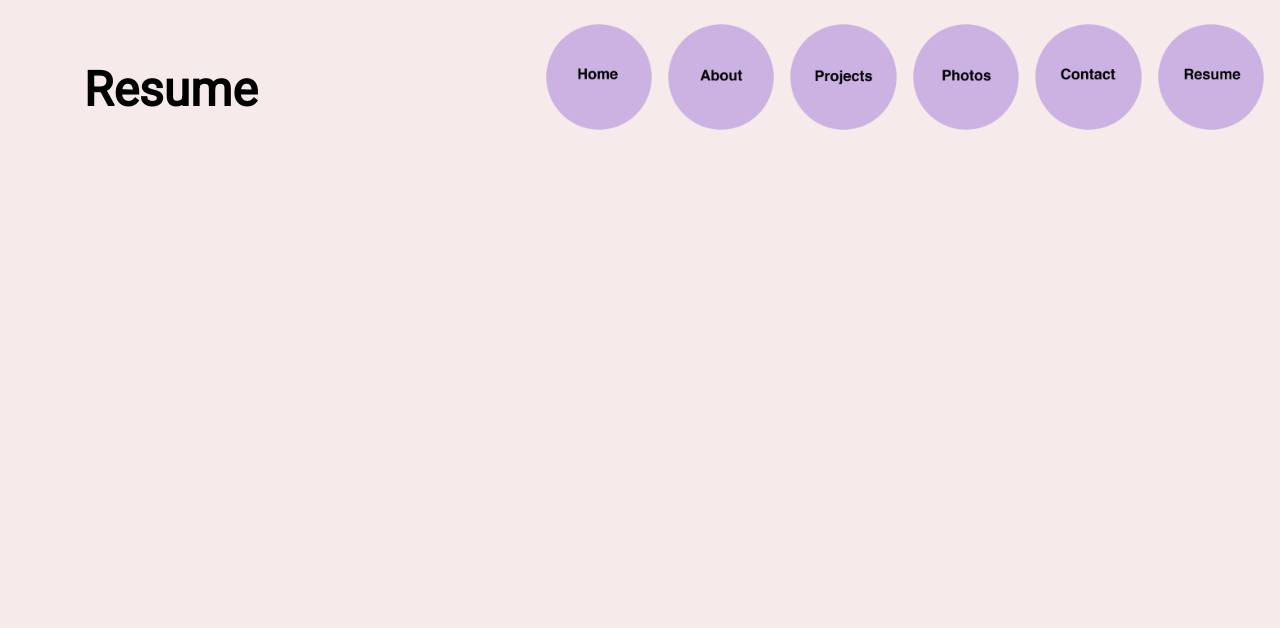
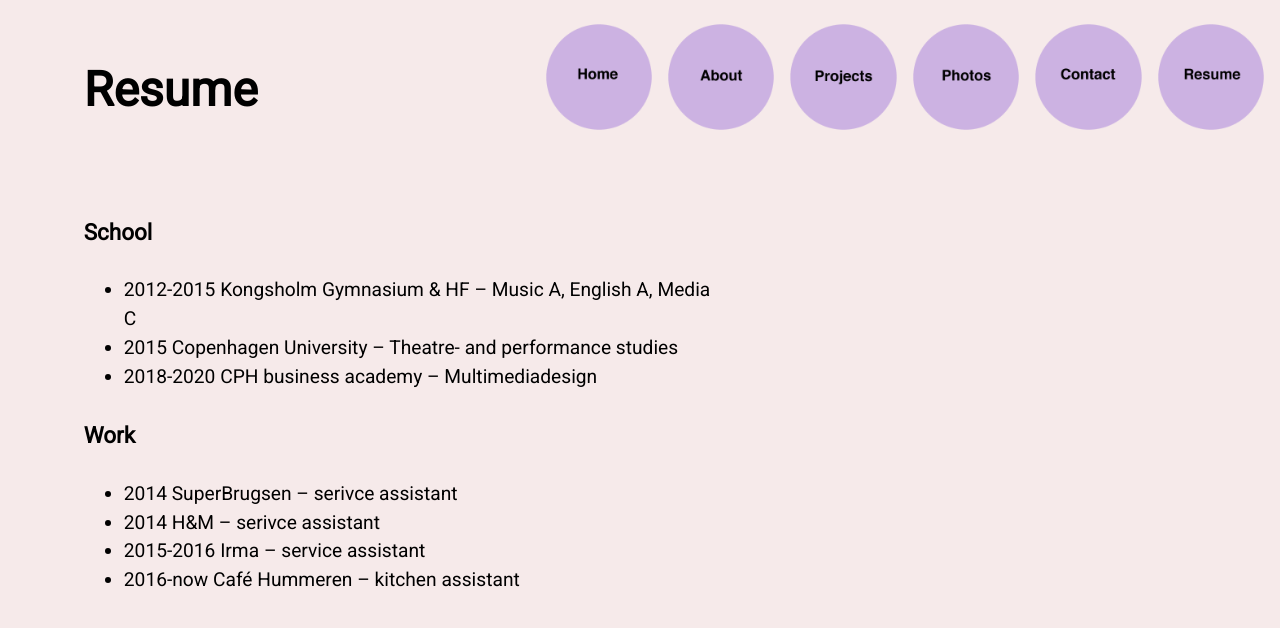
Before and after one commit to MichellDranig/portfolio, a plain HTML site: page pages/cv.html in a window 1280 px wide. Drawn offline with Linux system fonts and the light colour scheme.

Commit message:
almost done
menu og text ændret

```diff
--- a/pages/cv.html
+++ b/pages/cv.html
@@ -1,5 +1,5 @@
 <!doctype html>
-<html>
+<html lang="en">
 <head>
 <meta charset="UTF-8">
 <title>cv</title>
@@ -28,6 +28,20 @@
 		</li>
 	</ul>
 <h1 class="overskrift1">Resume</h1>
-
+<div class="resume-container">
+	<h4>School</h4>
+	<ul>
+		<li class="resume-text">2012-2015 Kongsholm Gymnasium &amp; HF – Music A, English A, Media C</li>
+		<li class="resume-text">2015 Copenhagen University – Theatre- and performance studies </li>
+		<li class="resume-text">2018-2020 CPH business academy – Multimediadesign </li>
+	</ul>
+	<h4>Work</h4>
+	<ul>
+		<li class="resume-text">2014 SuperBrugsen – serivce assistant</li>
+		<li class="resume-text">2014 H&amp;M – serivce assistant</li>
+		<li class="resume-text">2015-2016 Irma – service assistant</li>
+		<li class="resume-text">2016-now Café Hummeren – kitchen assistant</li>
+	</ul>
+</div>
 </body>
 </html>
--- a/styles/styles.css
+++ b/styles/styles.css
@@ -6,6 +6,12 @@
 body {
 	font-family: 'Roboto', sans-serif;
 	background-color: #F6EAEA;
+}
+p {
+	font-size: 120%;
+}
+h4 {
+	font-size: 140%;
 }
 
 /* home page css */
@@ -95,9 +101,8 @@ div.image-container img {
 div.about-me {
 	display: inline-block;
 	width: 50%;
-	padding: 5%;
+	padding-left: 5%;
 	line-height: 180%;
-
 }
 
 /* projects css */
@@ -226,3 +231,15 @@ input[type=submit]:hover {
 }
 
 /* Resume css */
+.resume-container {
+	display: inline-block;
+	width: 50%;
+	line-height: 180%;
+	margin-top: 1%;
+	margin-left: 5%;
+	padding: 1%;
+}
+
+.resume-text {
+	font-size: 120%;
+}
```
Also changed, not shown: pages/about.html (+1 -1 lines), pages/contact.html (+1 -1 lines), pages/photos.html (+4 -4 lines), pages/projects.html (+1 -1 lines).
